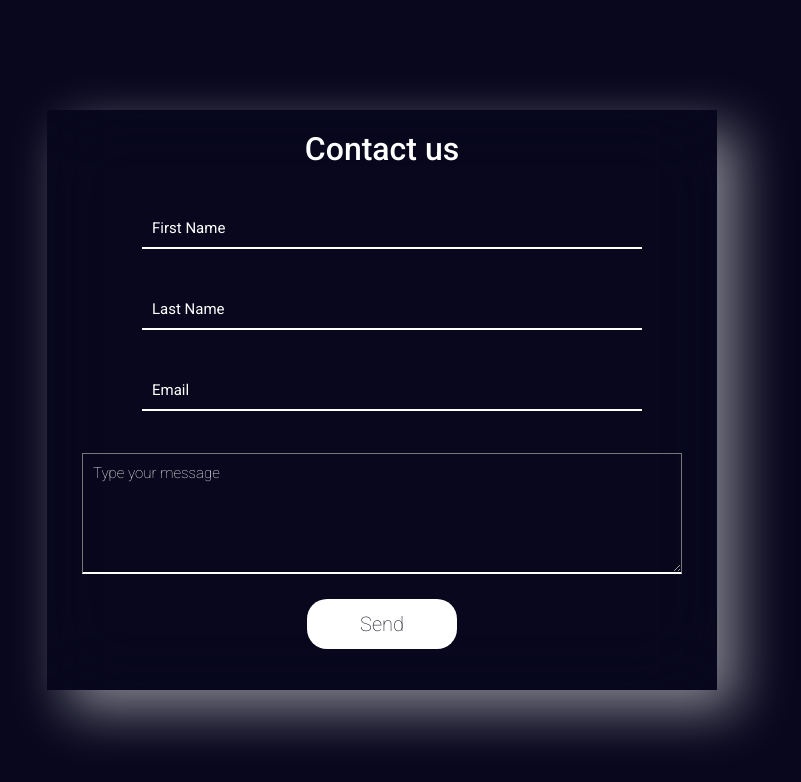
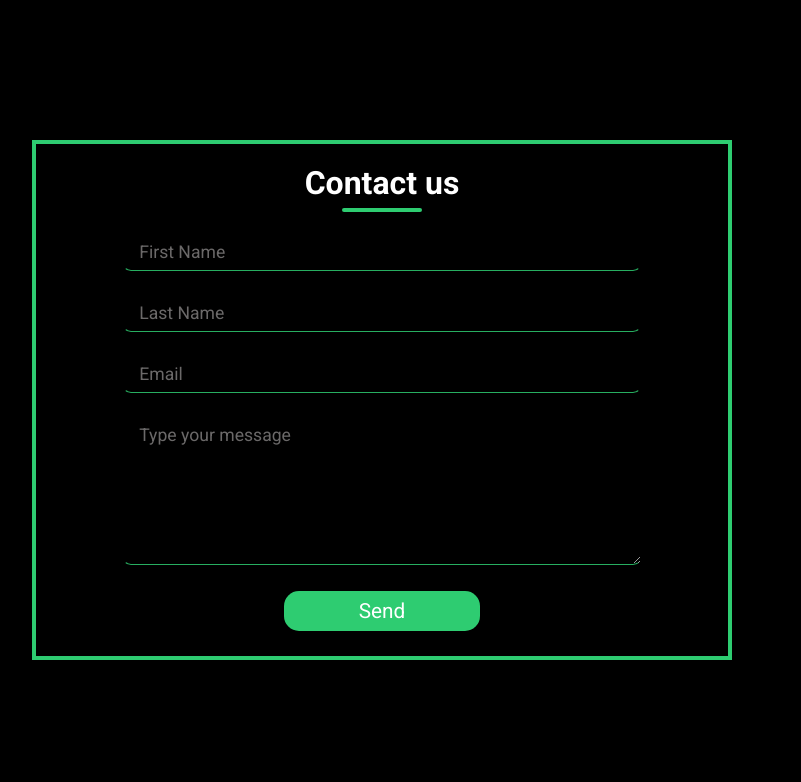
Before and after one commit to miltonnhavene/contact-form, a plain HTML site: page index.html in a window 1280 px wide. Shown: the whole page, without its empty margins (258-1059 px from the left). Drawn offline with Linux system fonts and the light colour scheme.

Commit message:
update css

```diff
--- a/css/style.css
+++ b/css/style.css
@@ -7,86 +7,110 @@
 
 
 .container{
-    min-height: 100vh;
-    background: #08071d;
     display: flex;
+    position: relative;
     align-items: center;
     justify-content: center;
+    min-height: 100vh;
+    padding: 20px 100px;
+    background-color: black;
 }
 
-
-.container form {
-    width: 670px;
-    height: 580px;
-    display: flex;
-    justify-content: center;
-    box-shadow: 20px 20px 50px rgba(255, 255, 255, 0.5);
-    flex-wrap: wrap;
-    backdrop-filter: blur(40px);
+.contact-container{
+    padding: 20px;
+    width: 700px;
+    height: 65vh;
+    text-align: center;
+    border: 4px solid #2ecc71;
+    background: black;
 }
 
-.container form h1{
+h2{
+    position: relative;
     color: white;
-    font-weight: 500;
-    margin-top: 20px;
+    padding-bottom: 10px;
+    margin-bottom: 20px;
     text-align: center;
-    width: 500px;
+    font-size: 2rem;
 }
 
-.container form input{
-    width: 320px;
-    height: 40px;
-    padding-left: 10px;
+h2::after{
+    content: "";
+    position: absolute;
+    left: 50%;
+    bottom: 0;
+    transform: translate(-50%);
+    height: 4px;
+    width: 80px;
+    border-radius: 2px;
+    background-color: #2ecc71;
+}
+
+.field{
+    width: 80%;
+    padding: 0.5rem 1rem;
+    outline: none;
+    border: 2px solid rgba(0,0,0,0);
+    border-radius: 10px;
+    border-bottom: 1px solid #27ae60;
+    background-color: black;
+    color: white;
+    font-size: 1.1rem;
+    margin-bottom: 22px;
+    transition: .3s;
+}
+
+.contact-form form input::placeholder, .contact-form form textarea::placeholder{
+    color: #6b6969;
+}
+
+.field:hover{
+    color: white;
+    border: 2px solid #27ae60;
+}
+
+.field:focus{
+    border: 3px solid rgba(204, 12, 211, 0.47);
+    background-color: white;
+    color: black;
+}
+
+.area{
+    min-height: 150px;
+}
+
+.btn{
+    font-size: 1.3rem;
+    width: 30%;
+    text-align: center;
+    padding: 0.5rem 1rem;
+    background-color: #2ecc71;
+    cursor: pointer;
     outline: none;
     border: none;
-    font-size: 15px;
-    background: none ;
-    border-bottom: 2px solid white;
+    border-radius: 15px;
+    color: #fff;
+    transition: .3s;
 }
 
-
-.container form input::placeholder, .container form textarea::placeholder{
-    color: white;
+.btn:hover{
+    background-color: white;
+    color: black;
 }
 
-
-.container form #nome, .container form #sobrenome , .container form #email{
-    margin-left: 20px;
-    width: 500px;
-    color: white;
+@media screen and (max-width: 880px){
+    .contact-container{
+        margin: 25px;
         flex-direction: column;
+        height: 75vh;
     }
 
-.container form textarea{
-    font-size: 15px;
-    min-width: 600px;
-    max-width: 600px;
-    min-height: 80px;
-    max-width: 80px;
-    border-bottom: 2px solid white;
-    outline: none;
-    background: none;
-    color: white;
+    .field{
+        margin-top: 10px;
         padding: 10px;
-    font-weight: 200;
-    font-size: 15px;
-
     }
 
-.container form #button{
-    margin-top: 25px;
-    font-size: 20px;
-    font-weight: 200;
-    border: none;
-    color:#08071d;
-    background: white;
-    border-radius: 20px;
-    width: 150px;
-    height: 50px;
-    cursor: pointer;
+    .btn{
+        width: 50%;
     }
-
-.container form #button:hover{
-    background: #1d1c33;
-    color: white;
 }
--- a/index.html
+++ b/index.html
@@ -10,16 +10,19 @@
     <title>Contact-Form</title>
 </head>
 <body>
-
     <div class="container">
-            <form>
-                <h1>Contact us</h1>
-                <input type="text" id="nome" placeholder="First Name" required>
-                <input type="text" id="sobrenome" placeholder="Last Name" required>
-                <input type="email" id="email" placeholder="Email" required>
-                <textarea placeholder="Type your message" required></textarea>
-                <button type="submit" id="button">Send</button>
-            </form>
+        <div class="contact-container">
+                <div class="contact-form">
+                 <form>
+                    <h2>Contact us</h2>
+                    <input type="text" class="field" placeholder="First Name" required>
+                    <input type="text" class="field" placeholder="Last Name" required>
+                    <input type="email" class="field" placeholder="Email" required>
+                    <textarea class="field area" placeholder="Type your message" required></textarea>
+                    <button type="submit" class="btn">Send</button>
+                    </form>
+                </div>
+        </div>
     </div>
 
 
```
Lines whose indentation alone changed are shown as unchanged.
